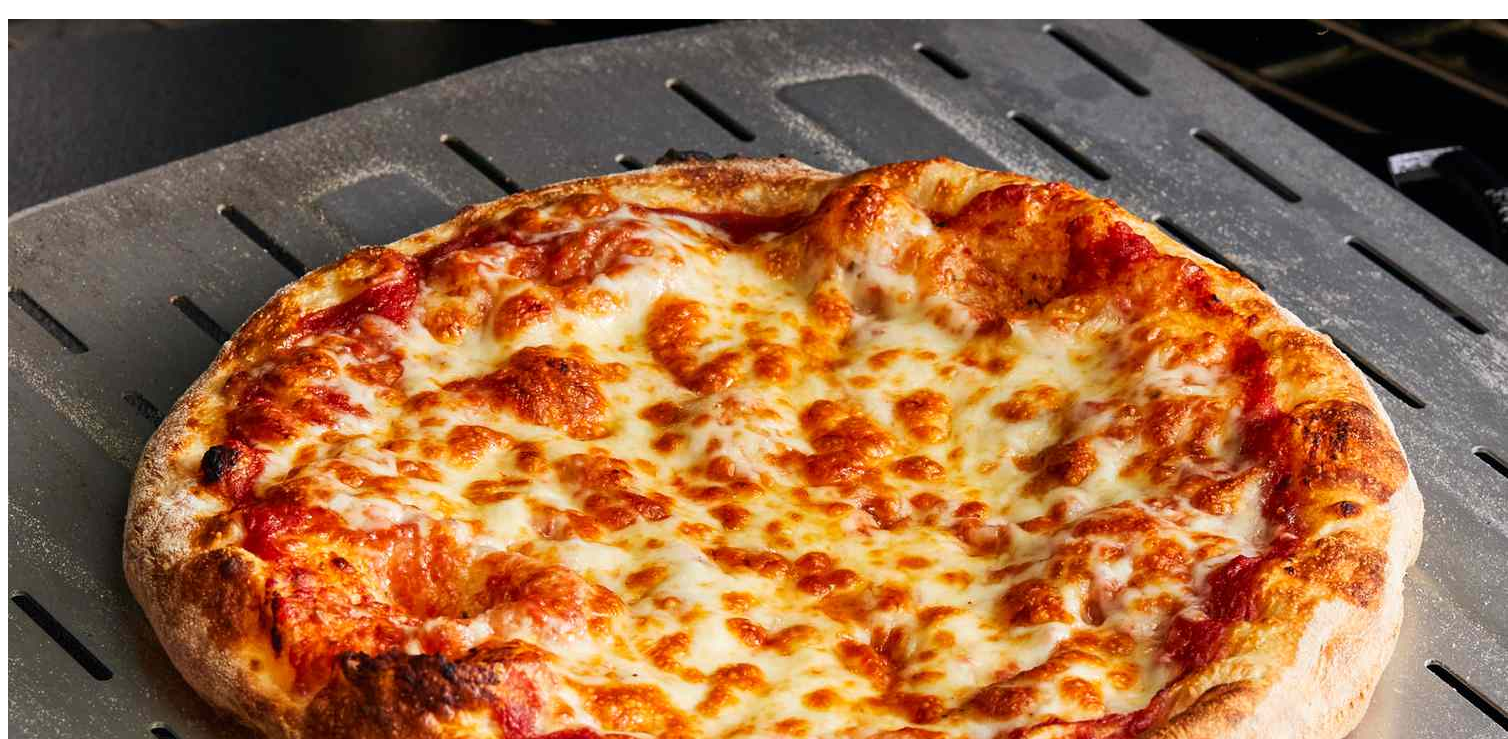
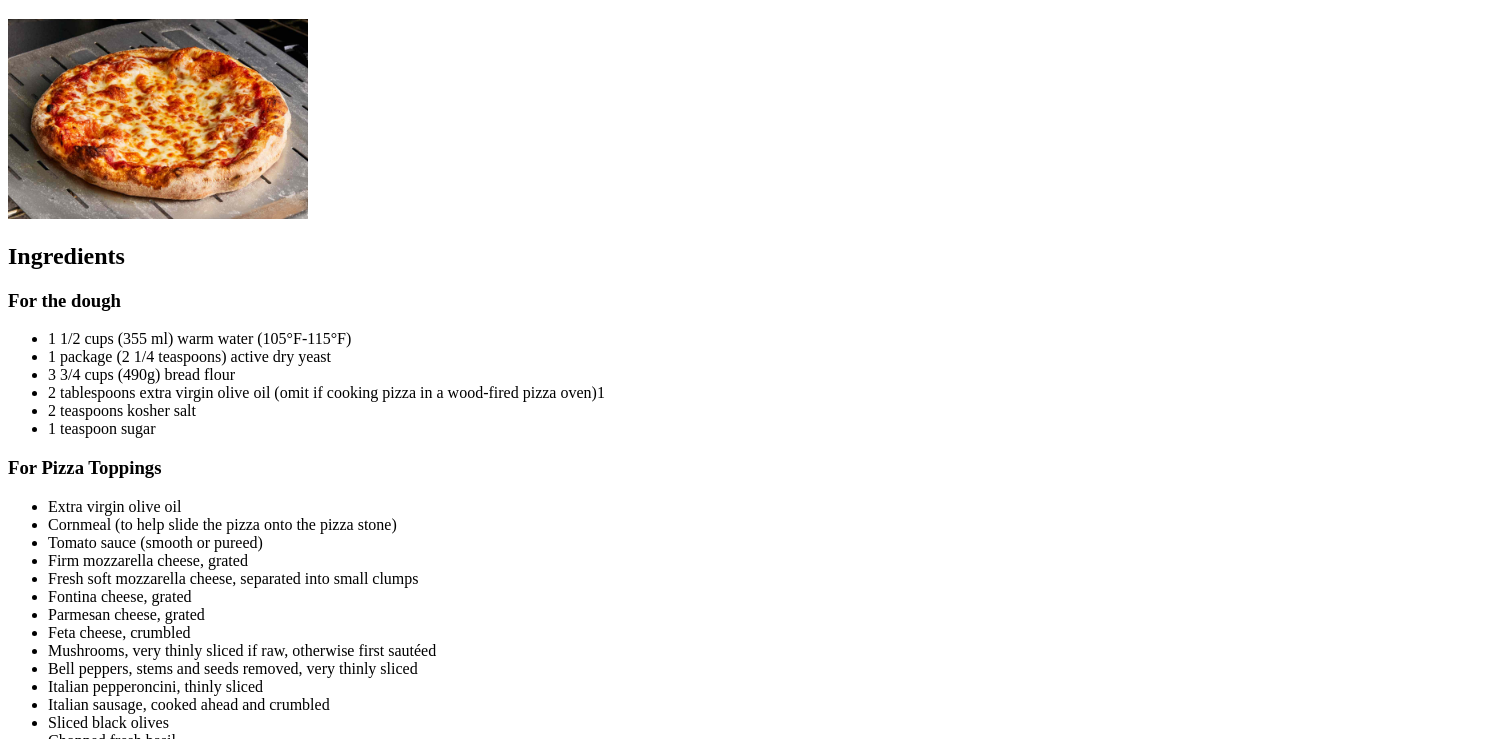
Before and after one commit to chudler624odin/Cookbook, a plain HTML site: page pizza.html in a window 1280 px wide. Shown: the part 61-800 px from the top of the page, 1508 px wide, since content can reach past the window. Drawn offline with Linux system fonts and the light colour scheme; files whose address does not match are found by name.

Commit message:
css added

```diff
--- a/pizza.html
+++ b/pizza.html
@@ -3,10 +3,11 @@
 <head>
     <meta charset="UTF-8">
     <title>Pizza</title>
+    <link rel="stylesheet" href="styles.css" />
 </head>
 <body>
     <h1>Pizza</h1>
-    <img src="/home/casey/Desktop/Repositories/Cookbook/img/pizza.jpg" alt="pizza hot and ready">
+    <img class="foodPic" src="/home/casey/Desktop/Repositories/Cookbook/img/pizza.jpg" alt="pizza hot and ready">
         <h2>Ingredients</h2>
             <h3>For the dough</h3>
                 <ul>
--- /dev/null
+++ b/styles.css
@@ -0,0 +1,4 @@
+.foodPic{
+    width:300px;
+    height:auto;
+}
```
Also changed, not shown: calzone.html (+2 -1 lines), chickenparm.html (+2 -1 lines), index.html (+1 -0 lines).
